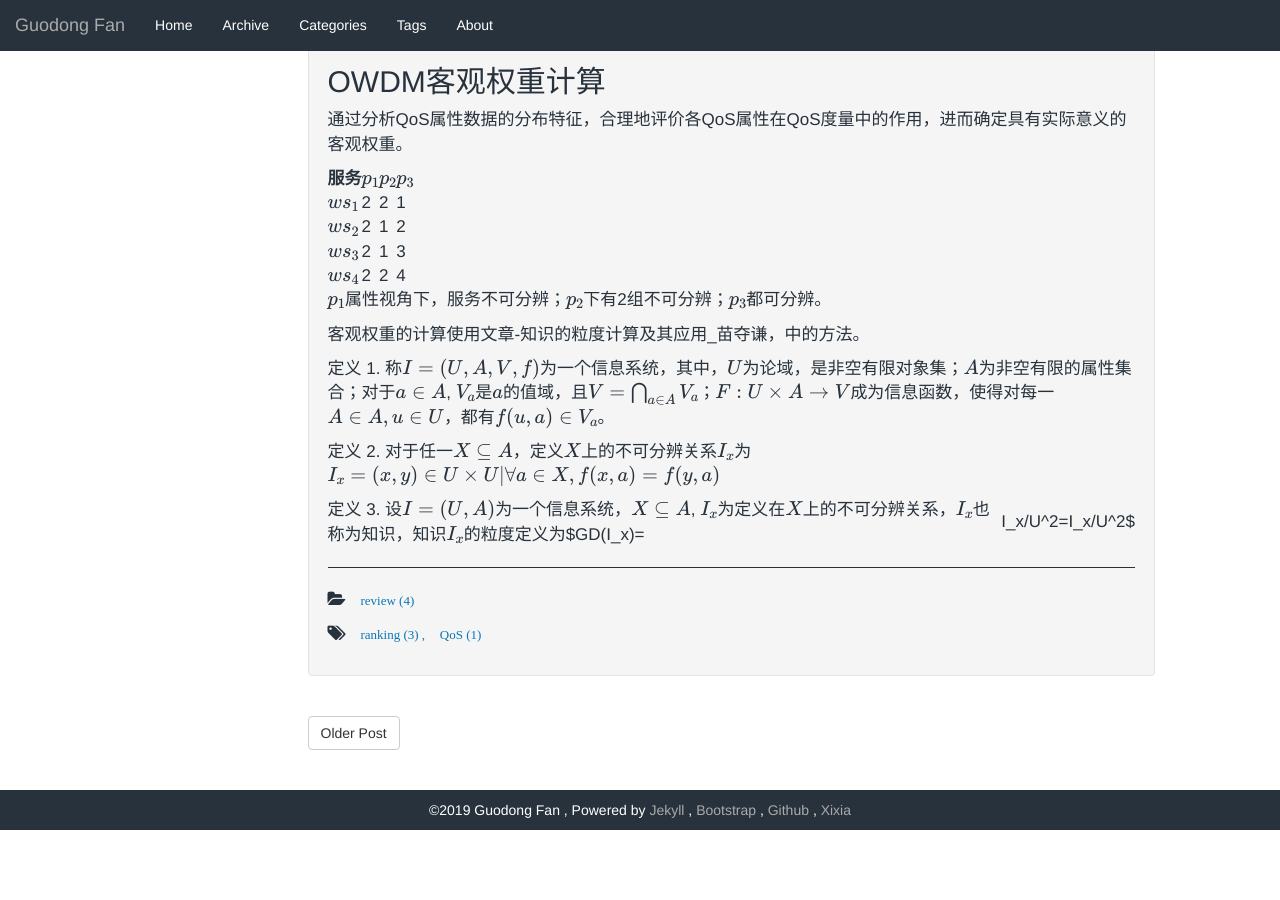
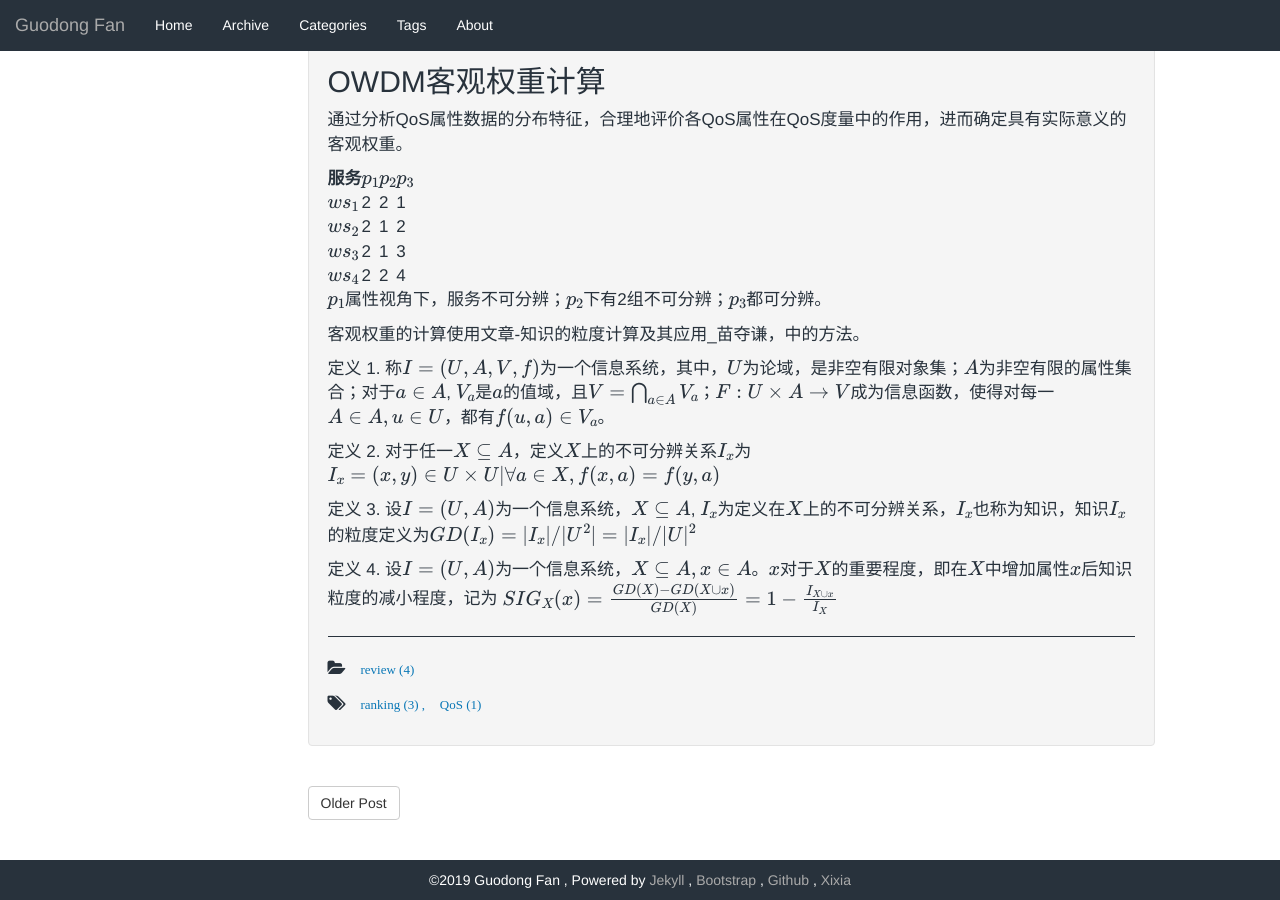
Before and after one commit to GuodongFan/GuodongFan.github.io, a Jekyll site: the page built from _posts/2019-07-25-Object_Subject.md, in a window 1280 px wide and 900 px high, scrolled down 882 px. Built offline with Jekyll 4.4.1, drawn with Linux system fonts in a browser that asks for light colours; our own code applies the rules of GitHub Pages for plain Markdown files; formulas are drawn with MathJax 3; before the commit the page ends 1712 px from its top, so only the background shows below that.

Commit message:
Update 2019-07-25-Object_Subject.md

```diff
--- a/_posts/2019-07-25-Object_Subject.md
+++ b/_posts/2019-07-25-Object_Subject.md
@@ -57,4 +57,7 @@ $p_1$属性视角下，服务不可分辨；$p_2$下有2组不可分辨；$p_3$
 
 定义 2. 对于任一$X\subseteq A$，定义$X$上的不可分辨关系$I_x$为$I_x=\{(x,y)\in U\times U \| \forall a\in X, f(x,a)=f(y,a)\}$
 
-定义 3. 设$I=(U,A)$为一个信息系统，$X\subseteq A$, $I_x$为定义在$X$上的不可分辨关系，$I_x$也称为知识，知识$I_x$的粒度定义为$GD(I_x)=|I_x|/|U^2|=|I_x|/|U|^2$
+定义 3. 设$I=(U,A)$为一个信息系统，$X\subseteq A$, $I_x$为定义在$X$上的不可分辨关系，$I_x$也称为知识，知识$I_x$的粒度定义为$GD(I_x)=\|I_x\|/\|U^2\|=\|I_x\|/\|U\|^2$
+
+定义 4. 设$I=(U,A)$为一个信息系统，$X\subseteq A,x\in A$。$x$对于$X$的重要程度，即在$X$中增加属性$x$后知识粒度的减小程度，记为
+$SIG_X(x)=\frac{GD(X)-GD(X\cup x)}{GD(X)}=1-\frac{I_{X\cup x}}{I_X}$
```
